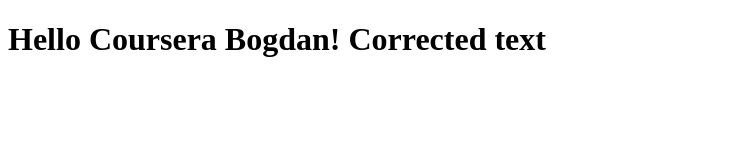
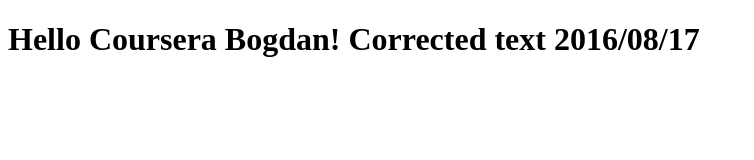
Before and after one commit to bogdan-codreanu/coursera-test, a plain HTML site: page site/index.html in a window 1280 px wide. Shown: the whole page, without its empty margins (0-754 px from the left). Drawn offline with Linux system fonts and the light colour scheme.

Commit message:
Modified index.hmtl on 2016-06-17

```diff
--- a/site/index.html
+++ b/site/index.html
@@ -4,6 +4,6 @@
 	<title>Hello Coursera Bogdan!</title>
 </head>
 <body>
-	<h1>Hello Coursera Bogdan! Corrected text</h1>
+	<h1>Hello Coursera Bogdan! Corrected text 2016/08/17</h1>
 </body>
 </html>
```
